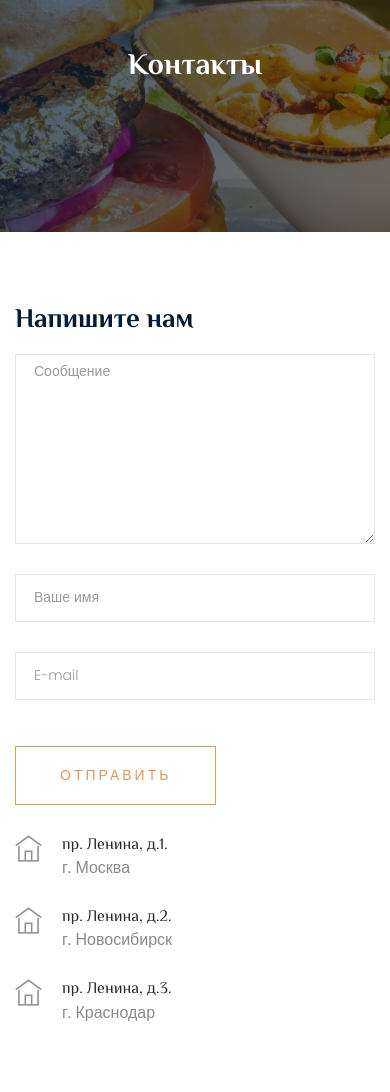
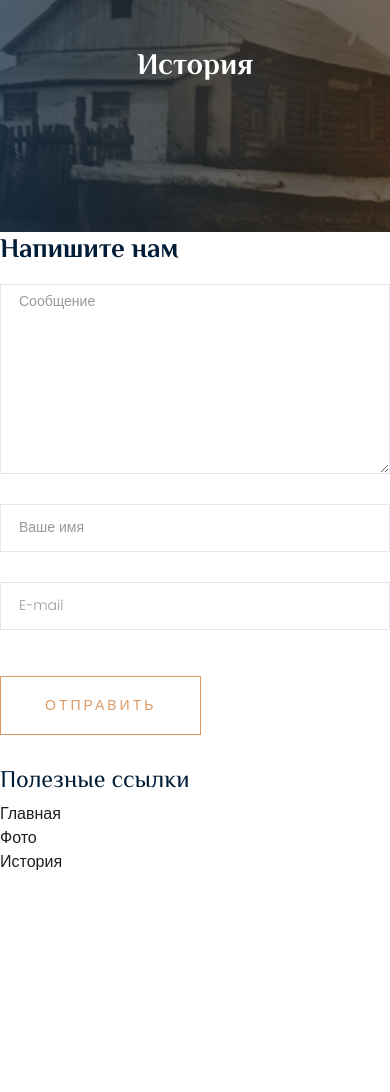
Before and after one commit to IlushinV/Zavidovka, a Django app: page /contacts in a window 390 px wide. Shown: the part 104-1196 px from the top of the page. After the commit the page ends 974 px from the top, so only its background shows below. Run offline with Django 3.2, Linux system fonts and the light colour scheme; some libraries are stand-ins or nearby versions.

Commit message:
23.01.2023

```diff
--- a/restasite/templates/contacts.html
+++ b/restasite/templates/contacts.html
@@ -1,6 +1,6 @@
 {% extends 'main.html' %}
 {% load static %}
-{% block title %}<title>Контакты</title>{% endblock %}
+{% block title %}<title>История</title>{% endblock %}
 {% block content %}
 <!-- bradcam_area  -->
 <div class="bradcam_area bradcam_bg_2">
@@ -8,7 +8,7 @@
         <div class="row">
             <div class="col-xl-12">
                 <div class="bradcam_text text-center">
-                    <h3>Контакты</h3>
+                    <h3>История</h3>
                 </div>
             </div>
         </div>
@@ -17,49 +17,49 @@
 <!--/ bradcam_area  -->
 
 <!-- ================ contact section start ================= -->
-<section class="contact-section">
-    <div class="container">
-        <div class="d-none d-sm-block mb-5 pb-4">
-            <div id="map" style="height: 480px; position: relative; overflow: hidden;"> </div>
-            <script src="https://api-maps.yandex.ru/2.0-stable/?load=package.standard&lang=ru-RU" type="text/javascript"></script>
-            <script src="https://yandex.st/jquery/1.6.4/jquery.min.js" type="text/javascript"></script>
-            <script type="text/javascript">
-ymaps.ready(init);
+<!--<section class="contact-section">-->
+<!--    <div class="container">-->
+<!--        <div class="d-none d-sm-block mb-5 pb-4">-->
+<!--            <div id="map" style="height: 480px; position: relative; overflow: hidden;"> </div>-->
+<!--            <script src="https://api-maps.yandex.ru/2.0-stable/?load=package.standard&lang=ru-RU" type="text/javascript"></script>-->
+<!--            <script src="https://yandex.st/jquery/1.6.4/jquery.min.js" type="text/javascript"></script>-->
+<!--            <script type="text/javascript">-->
+<!--ymaps.ready(init);-->
 
-function init () {
-    var myMap = new ymaps.Map("map", {
-            center: [55.739533,37.624744],
-            zoom: 17
-        }),
-        myPlacemark = new ymaps.Placemark([55.739533,37.624744], {
-            // Чтобы балун и хинт открывались на метке, необходимо задать ей определенные свойства.
-            balloonContentHeader: "Наш магазин",
-            balloonContentBody: "<em>г. Москва, ул. такая-то, д. такой-то</em>",
-            balloonContentFooter: "Ждём Вас!",
-            hintContent: "Мы здесь!"
-        });
-	// элемента управления и его параметры.
-    myMap.controls
-        // Кнопка изменения масштаба.
-        .add('zoomControl', { left: 5, top: 5 })
-        // Список типов карты
-        .add('typeSelector')
-        // Кнопка изменения масштаба - компактный вариант.
-        // Расположим её справа.
-        .add('smallZoomControl', { right: 5, top: 75 })
-        // Стандартный набор кнопок
-        .add('mapTools', { left: 35, top: 5 });
-    myMap.geoObjects.add(myPlacemark);
+<!--function init () {-->
+<!--    var myMap = new ymaps.Map("map", {-->
+<!--            center: [55.739533,37.624744],-->
+<!--            zoom: 17-->
+<!--        }),-->
+<!--        myPlacemark = new ymaps.Placemark([55.739533,37.624744], {-->
+<!--            // Чтобы балун и хинт открывались на метке, необходимо задать ей определенные свойства.-->
+<!--            balloonContentHeader: "Наш магазин",-->
+<!--            balloonContentBody: "<em>г. Москва, ул. такая-то, д. такой-то</em>",-->
+<!--            balloonContentFooter: "Ждём Вас!",-->
+<!--            hintContent: "Мы здесь!"-->
+<!--        });-->
+<!--	// элемента управления и его параметры.-->
+<!--    myMap.controls-->
+<!--        // Кнопка изменения масштаба.-->
+<!--        .add('zoomControl', { left: 5, top: 5 })-->
+<!--        // Список типов карты-->
+<!--        .add('typeSelector')-->
+<!--        // Кнопка изменения масштаба - компактный вариант.-->
+<!--        // Расположим её справа.-->
+<!--        .add('smallZoomControl', { right: 5, top: 75 })-->
+<!--        // Стандартный набор кнопок-->
+<!--        .add('mapTools', { left: 35, top: 5 });-->
+<!--    myMap.geoObjects.add(myPlacemark);-->
 
-    // Показываем хинт на карте (без привязки к геообъекту).
-    myMap.hint.show(myMap.getCenter(), "Содержимое хинта", {
-        // Опция: задержка перед открытием.
-        showTimeout: 1500
-    });
-}
-</script>
+<!--    // Показываем хинт на карте (без привязки к геообъекту).-->
+<!--    myMap.hint.show(myMap.getCenter(), "Содержимое хинта", {-->
+<!--        // Опция: задержка перед открытием.-->
+<!--        showTimeout: 1500-->
+<!--    });-->
+<!--}-->
+<!--</script>-->
 
-        </div>
+<!--        </div>-->
 
         <div class="row">
             <div class="col-12">
@@ -109,33 +109,42 @@ function init () {
                             <button type="submit" class="button button-contactForm boxed-btn">Отправить</button>
                         </div>
                     {% endif %}
-                </form>
-            </div>
-            <div class="col-lg-3 offset-lg-1">
-                <div class="media contact-info">
-                    <span class="contact-info__icon"><i class="ti-home"></i></span>
-                    <div class="media-body">
-                        <h3>пр. Ленина, д.1.</h3>
-                        <p>г. Москва</p>
-                    </div>
-                </div>
-                <div class="media contact-info">
-                    <span class="contact-info__icon"><i class="ti-home"></i></span>
-                    <div class="media-body">
-                        <h3>пр. Ленина, д.2.</h3>
-                        <p>г. Новосибирск</p>
-                    </div>
-                </div>
-                <div class="media contact-info">
-                    <span class="contact-info__icon"><i class="ti-home"></i></span>
-                    <div class="media-body">
-                        <h3>пр. Ленина, д.3.</h3>
-                        <p>г. Краснодар</p>
-                    </div>
-                </div>
-            </div>
-        </div>
-    </div>
+<!--                </form>-->
+<!--            </div>-->
+<!--            <div class="col-lg-3 offset-lg-1">-->
+<!--                <div class="media contact-info">-->
+<!--                    <span class="contact-info__icon"><i class="ti-home"></i></span>-->
+<!--                    <div class="media-body">-->
+<!--                        <h3>пр. Ленина, д.1.</h3>-->
+<!--                        <p>г. Москва</p>-->
+<!--                    </div>-->
+<!--                </div>-->
+<!--                <div class="media contact-info">-->
+<!--                    <span class="contact-info__icon"><i class="ti-home"></i></span>-->
+<!--                    <div class="media-body">-->
+<!--                        <h3>пр. Ленина, д.2.</h3>-->
+<!--                        <p>г. Новосибирск</p>-->
+<!--                    </div>-->
+<!--                </div>-->
+<!--                <div class="media contact-info">-->
+<!--                    <span class="contact-info__icon"><i class="ti-home"></i></span>-->
+<!--                    <div class="media-body">-->
+<!--                        <h3>пр. Ленина, д.3.</h3>-->
+<!--                        <p>г. Краснодар</p>-->
+<!--                    </div>-->
+<!--                </div>-->
+<!--            </div>-->
+<!--        </div>-->
+<!--    </div>-->
 </section>
+
+                        <h3 class="footer_title">
+                            Полезные ссылки
+                        </h3>
+                        <ul>
+                            <li><a href="{% url 'index' %}">Главная</a></li>
+                            <li><a href="{% url 'about' %}">Фото</a></li>
+                            <li><a href="{% url 'contacts' %}">История</a></li>
+                        </ul>
 <!-- ================ contact section end ================= -->
 {% endblock %}
--- a/restasite/templates/main.html
+++ b/restasite/templates/main.html
@@ -9,7 +9,7 @@
 
     {% load static %}
     <!-- <link rel="manifest" href="site.webmanifest"> -->
-    <link rel="shortcut icon" type="image/x-icon" href="{% static 'img/favicon.png' %}">
+    <!--    <link rel="shortcut icon" type="image/x-icon" href="{% static 'img/favicon.png' %}">-->
     <!-- Place favicon.ico in the root directory -->
 
     <!-- CSS here -->
--- a/restasite/views.py
+++ b/restasite/views.py
@@ -7,14 +7,9 @@ from restasite.models import MenuItem
 
 
 def index(request):
-    menu_brk = MenuItem.objects.filter(type__exact='BRK').order_by('?')[:6]
-    menu_lun = MenuItem.objects.filter(type__exact='LUN').order_by('?')[:6]
-    menu_din = MenuItem.objects.filter(type__exact='DIN').order_by('?')[:6]
-    context = {'menu_brk': menu_brk, 'menu_lun': menu_lun, 'menu_din': menu_din}
     return render(
         request,
-        'index.html',
-        context=context
+        'index.html'
     )
 
 
@@ -47,10 +42,10 @@ def send_message(name, email, message):
     html = get_template('message.html')
     context = {'name': name, 'email': email, 'message': message}
     subject = 'Сообщение от пользователя'
-    from_email = 'from@example.com'
+    from_email = 'vasyusha83@gmail.com.com'
     text_content = text.render(context)
     html_content = html.render(context)
 
-    msg = EmailMultiAlternatives(subject, text_content, from_email, ['manager@example.com'])
+    msg = EmailMultiAlternatives(subject, text_content, from_email, ['vasyusha83@gmail.com.com'])
     msg.attach_alternative(html_content, 'text/html')
     msg.send()
```
Also changed, not shown: restasite/templates/about.html (+12 -23 lines), restasite/templates/index.html (+8 -0 lines), restasite/static/img/banner/bradcam.png, restasite/static/img/banner/bradcam2.png, 1 other file.
